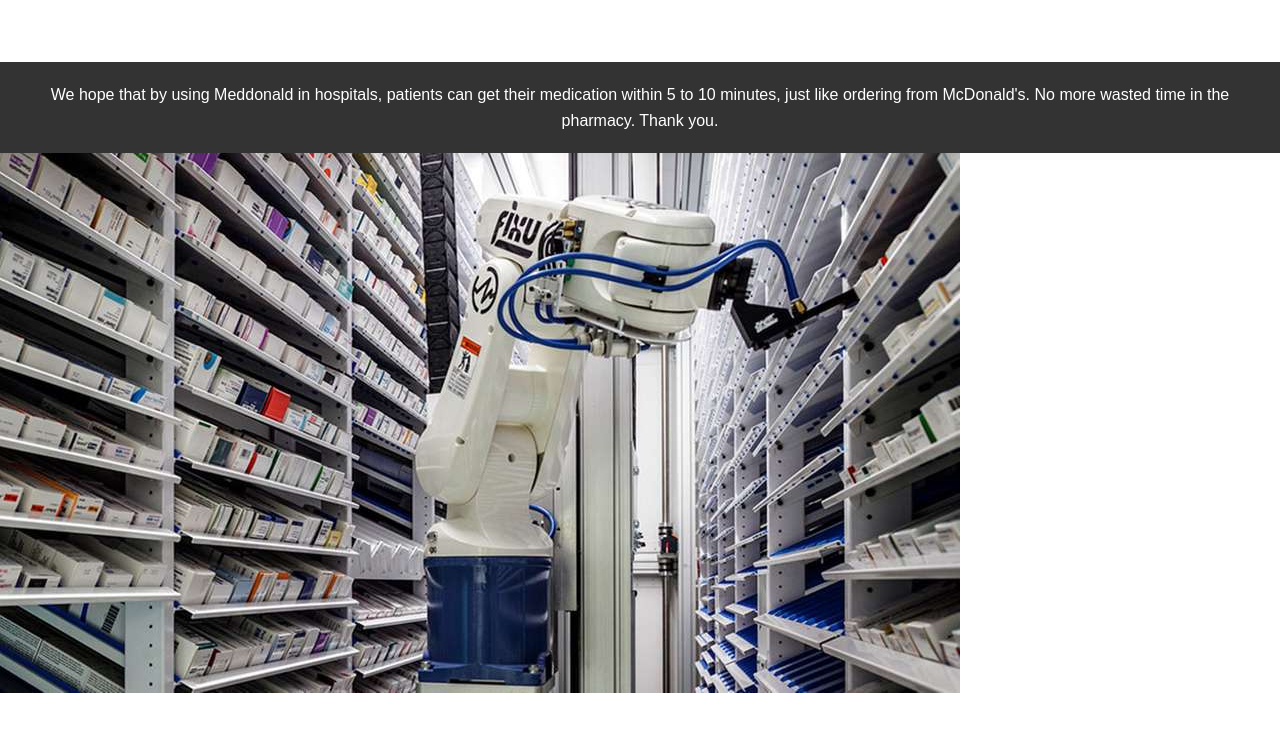
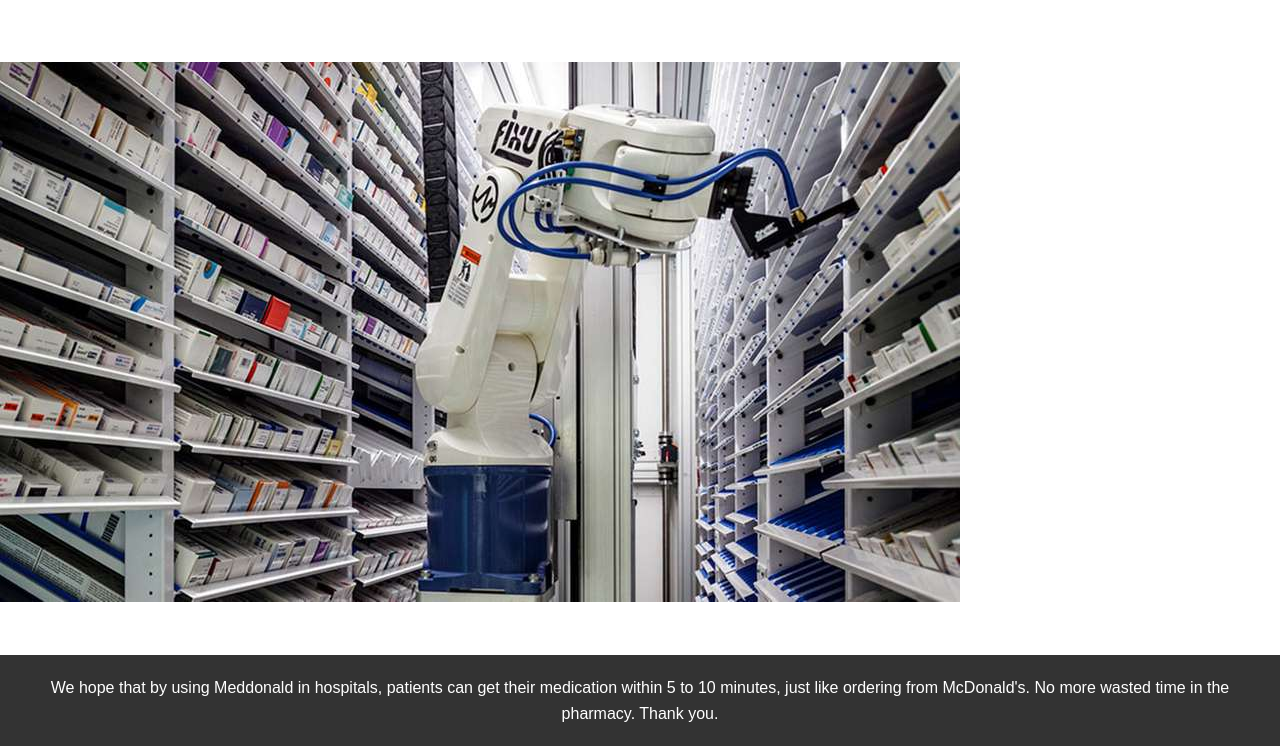
Before and after one commit to 2380558221/CC-project, a website built with Parcel: page index.html in a window 1280 px wide. Shown: the part 1167-1913 px from the top of the page. Before the commit the page ends 1868 px from the top, so only its background shows below. Built offline with nearby package versions, Linux system fonts and the light colour scheme.

Commit message:
adjust container position

```diff
--- a/css/main.css
+++ b/css/main.css
@@ -87,6 +87,7 @@ footer p {
   margin-bottom: 0;
 }
 .image-container {
+  position: relative;
   max-width: 100%;
   height: auto;
   overflow: hidden;
@@ -97,3 +98,13 @@ footer p {
   height: auto;
   object-fit: contain;
 }
+.image-caption {
+
+   bottom: 0;
+
+   margin: 0;
+   padding: 10px;
+
+   color: #fff;
+
+ }
--- a/index.html
+++ b/index.html
@@ -39,12 +39,12 @@
     <li>Higher accuracy in dispensing and stock-taking.</li>
   </ul>
 </section>
+<div class="image-container">
+  <img src="img/Denso Pharma robots.jpeg" alt ="Meddonald AI Dispensing Machine" id = "meddonald photo"/>
+  <p class="image-caption">Image from denso Robtics</p>
+</div>
 <footer>
   <p>We hope that by using Meddonald in hospitals, patients can get their medication within 5 to 10 minutes, just like ordering from McDonald's. No more wasted time in the pharmacy. Thank you.</p>
 </footer>
-<div class="image-container">
-  <img src="img/Denso Pharma robots.jpeg" alt ="Meddonald AI Dispensing Machine" id = "meddonald photo"/>
-
-</div>
 </body>
 </html>
```
